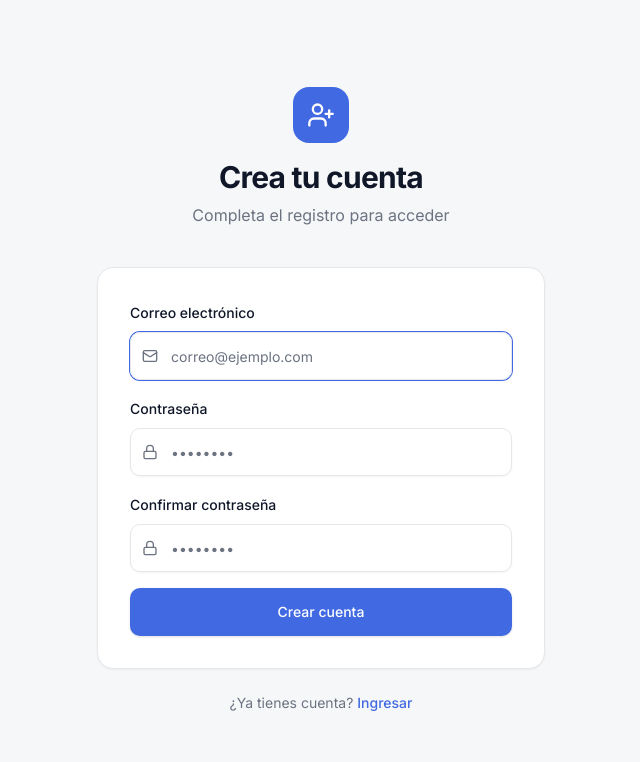
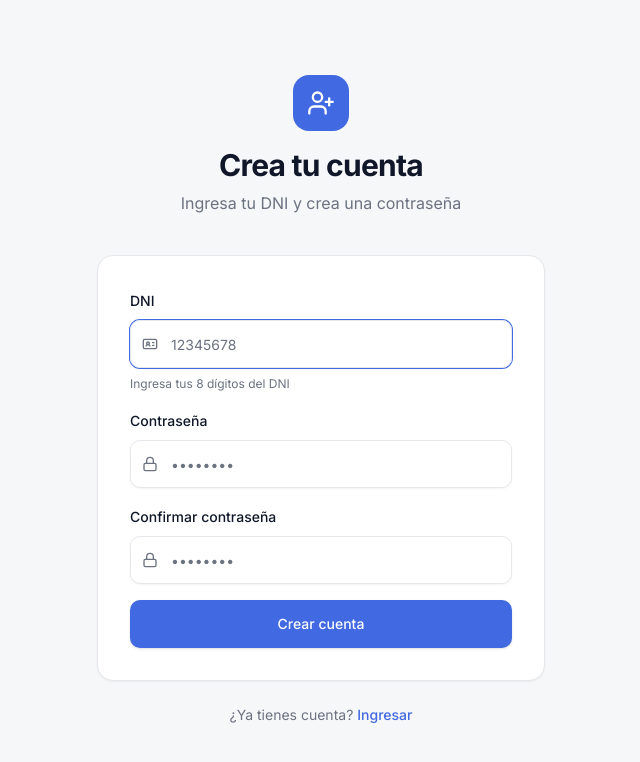
Before and after one commit to contacto898/gestec, a React (Vite) app: page /register in a window 1280 px wide. Shown: the top 762 px of the page, without its empty margins (319-959 px from the left). Built offline with nearby package versions, Linux system fonts and the light colour scheme; no server answers.

Commit message:
File changes

```diff
--- a/src/pages/Register.jsx
+++ b/src/pages/Register.jsx
@@ -4,13 +4,13 @@ import { base44 } from "@/api/base44Client";
 import { Button } from "@/components/ui/button";
 import { Input } from "@/components/ui/input";
 import { Label } from "@/components/ui/label";
-import { UserPlus, Mail, Lock, Loader2 } from "lucide-react";
+import { UserPlus, Mail, Lock, Loader2, IdCard } from "lucide-react";
 import { InputOTP, InputOTPGroup, InputOTPSlot } from "@/components/ui/input-otp";
 import AuthLayout from "@/components/AuthLayout";
 import { toast } from "@/components/ui/use-toast";
 
 export default function Register() {
-  const [email, setEmail] = useState("");
+  const [dni, setDni] = useState("");
   const [password, setPassword] = useState("");
   const [confirmPassword, setConfirmPassword] = useState("");
   const [error, setError] = useState("");
@@ -18,9 +18,16 @@ export default function Register() {
   const [showOtp, setShowOtp] = useState(false);
   const [otpCode, setOtpCode] = useState("");
 
+  // El email se genera automáticamente a partir del DNI
+  const email = dni.trim() ? `${dni.trim()}@usuario.interno` : "";
+
   const handleSubmit = async (e) => {
     e.preventDefault();
     setError("");
+    if (!/^\d{8}$/.test(dni.trim())) {
+      setError("El DNI debe tener exactamente 8 dígitos");
+      return;
+    }
     if (password !== confirmPassword) {
       setError("Las contraseñas no coinciden");
       return;
@@ -66,8 +73,8 @@ export default function Register() {
     return (
       <AuthLayout
         icon={Mail}
-        title="Verifica tu correo"
-        subtitle={`Enviamos un código a ${email}`}
+        title="Verifica tu identidad"
+        subtitle={`Enviamos un código de verificación`}
       >
         {error && (
           <div className="mb-4 p-3 rounded-lg bg-destructive/10 text-destructive text-sm">
@@ -101,7 +108,7 @@ export default function Register() {
     <AuthLayout
       icon={UserPlus}
       title="Crea tu cuenta"
-      subtitle="Completa el registro para acceder"
+      subtitle="Ingresa tu DNI y crea una contraseña"
       footer={
         <>
           ¿Ya tienes cuenta?{" "}
@@ -115,12 +122,23 @@ export default function Register() {
 
       <form onSubmit={handleSubmit} className="space-y-4">
         <div className="space-y-2">
-          <Label htmlFor="email">Correo electrónico</Label>
+          <Label htmlFor="dni">DNI</Label>
           <div className="relative">
-            <Mail className="absolute left-3 top-1/2 -translate-y-1/2 w-4 h-4 text-muted-foreground" />
-            <Input id="email" type="email" autoComplete="email" autoFocus placeholder="correo@ejemplo.com"
-              value={email} onChange={(e) => setEmail(e.target.value)} className="pl-10 h-12" required />
+            <IdCard className="absolute left-3 top-1/2 -translate-y-1/2 w-4 h-4 text-muted-foreground" />
+            <Input
+              id="dni"
+              type="text"
+              inputMode="numeric"
+              autoFocus
+              placeholder="12345678"
+              maxLength={8}
+              value={dni}
+              onChange={(e) => setDni(e.target.value.replace(/\D/g, ""))}
+              className="pl-10 h-12"
+              required
+            />
           </div>
+          <p className="text-xs text-muted-foreground">Ingresa tus 8 dígitos del DNI</p>
         </div>
         <div className="space-y-2">
           <Label htmlFor="password">Contraseña</Label>
```
